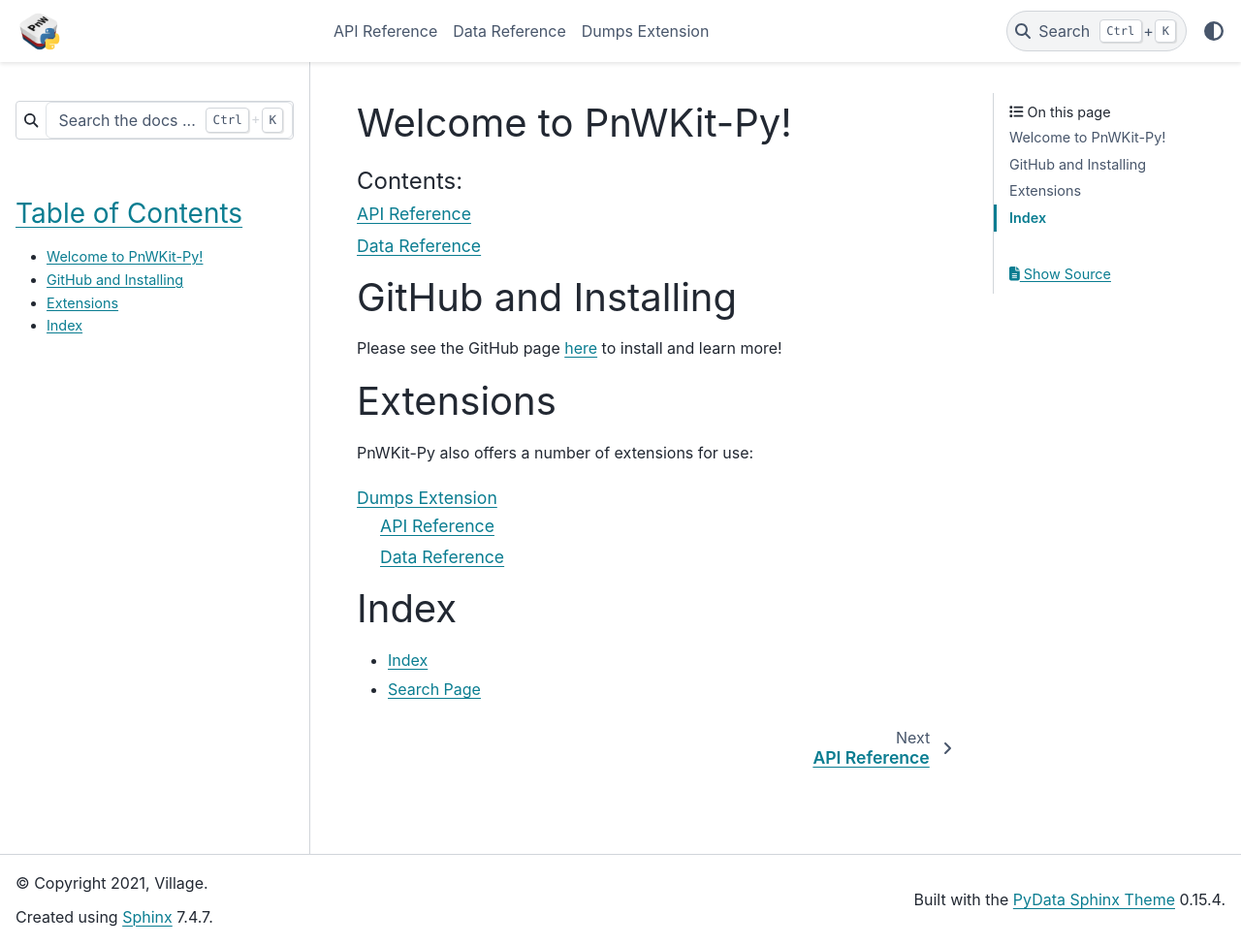
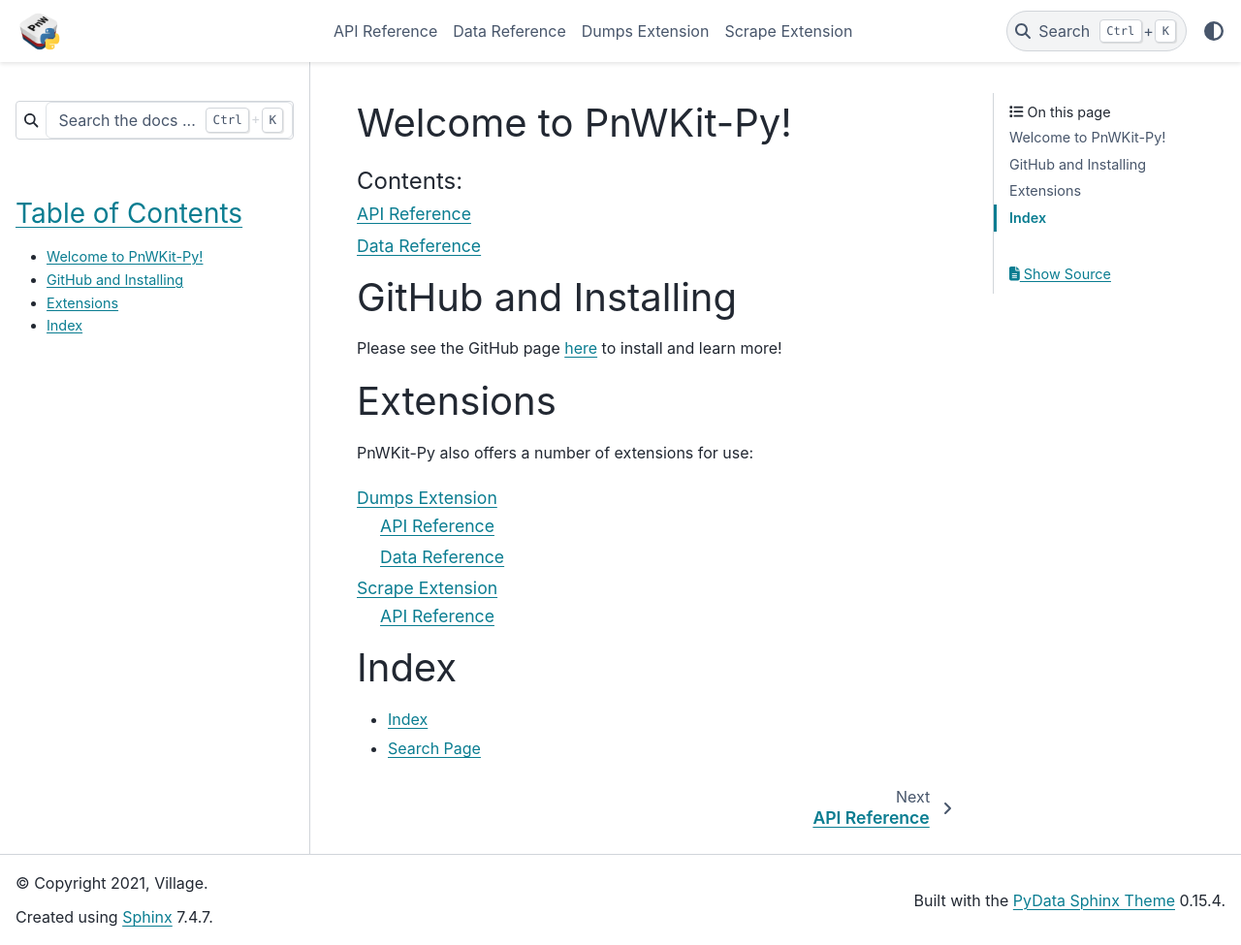
Before and after one commit to mrvillage/pnwkit-py, a Sphinx documentation site: the page built from docs/index.rst, in a window 1280 px wide and 975 px high. Shown: the whole window at 97% size. Built offline with Sphinx 7.4.7 and the PyData theme 0.15.4, drawn with Linux system fonts in a browser that asks for light colours.

Commit message:
Fix docs for pnwkit.ext.scrape and name in conf.py

```diff
--- a/docs/conf.py
+++ b/docs/conf.py
@@ -18,7 +18,7 @@
 
 # -- Project information -----------------------------------------------------
 
-project = "PnWKit-Py"
+project = "pnwkit-Py"
 copyright = "2021, Village"
 author = "Village"
 
--- a/docs/index.rst
+++ b/docs/index.rst
@@ -25,6 +25,7 @@
    :maxdepth: 2
 
    ext/dumps/index
+   ext/scrape/index
 
 Index
 ==================
```
